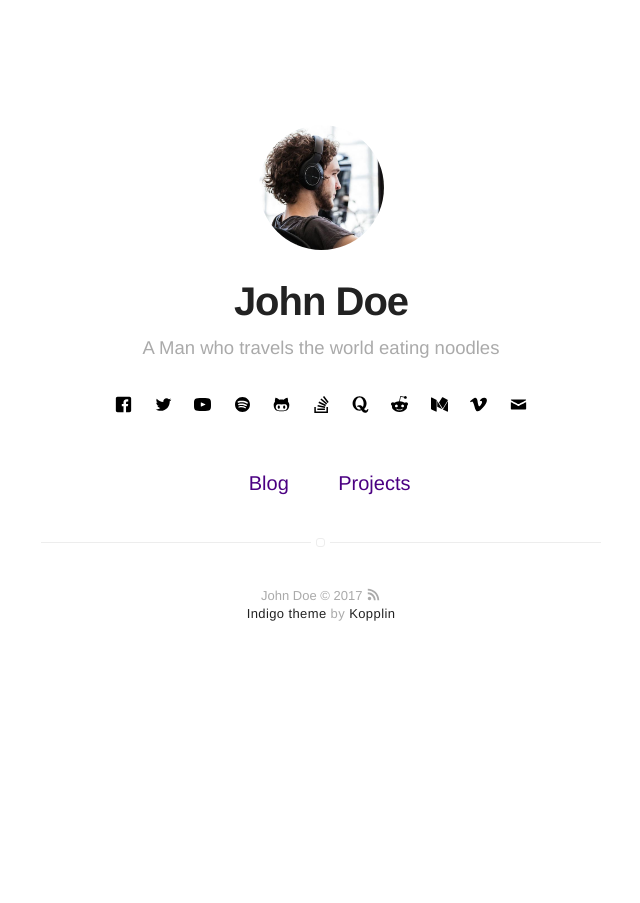
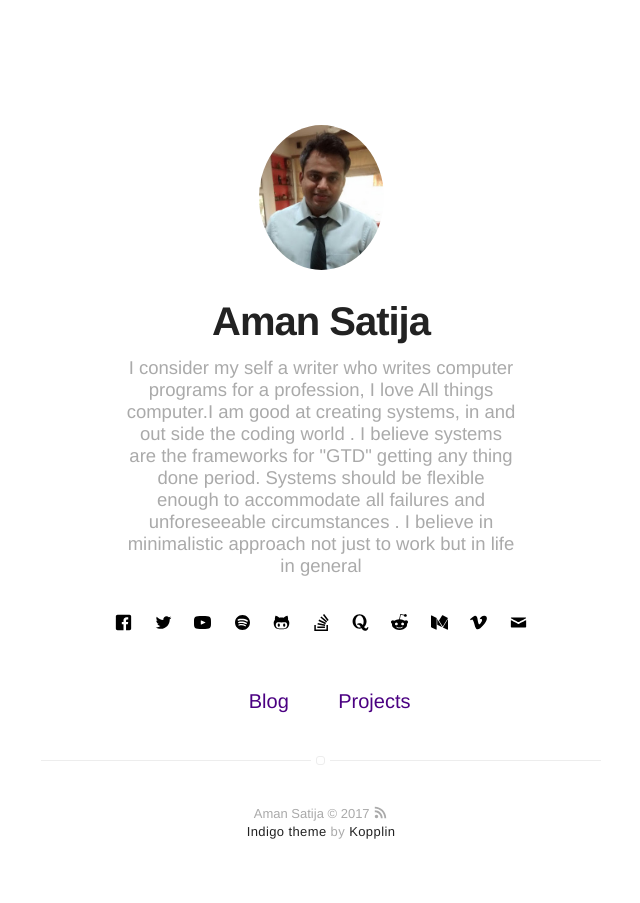
Before and after one commit to amansatija/amansatija, a Jekyll site: the page built from index.html, in a window 1280 px wide. Shown: the whole page, without its empty margins (319-959 px from the left). Built offline with Jekyll 4.4.1, drawn with Linux system fonts in a browser that asks for light colours.

```diff
--- a/_config.yml
+++ b/_config.yml
@@ -1,6 +1,6 @@
 # main text of home
-name: John Doe
-bio: A Man who travels the world eating noodles
+name: Aman Satija
+bio: I consider my self a writer who writes computer programs for a profession, I love All things computer.I am good at creating systems, in and out side the coding world . I believe systems are the frameworks for "GTD" getting any thing done period. Systems should be flexible enough to accommodate all failures and unforeseeable circumstances . I believe in minimalistic approach not just to work but in life in general
 
 # twitter summary info
 description: A blog about technology and stuff related
@@ -46,12 +46,12 @@ vimeo: myvimeo
 email: myemail@gmail.com
 
 authors:
-    johndoe:
-        name: John Doe
+    amansatija:
+        name: Aman Satija
         bio: A Man who travels the world eating noodles
         external-image: false
         picture: assets/images/profile.jpg
-        twitter: johndoe
+        twitter: amansatija
     jamesfoster:
         name: James Foster
         bio: A Man who develops software with coffee
```
Also changed, not shown: assets/images/profile.jpg, assets/images/profile_old.jpg (added).
